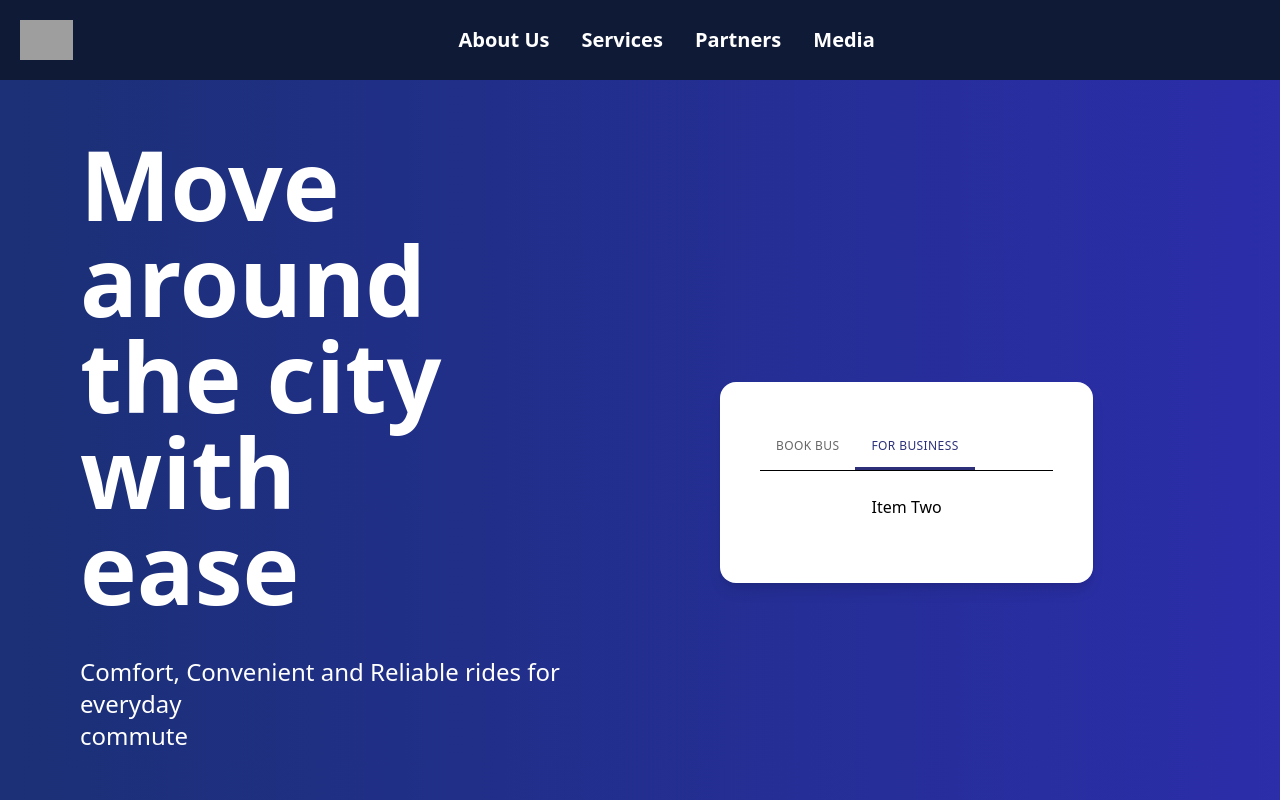
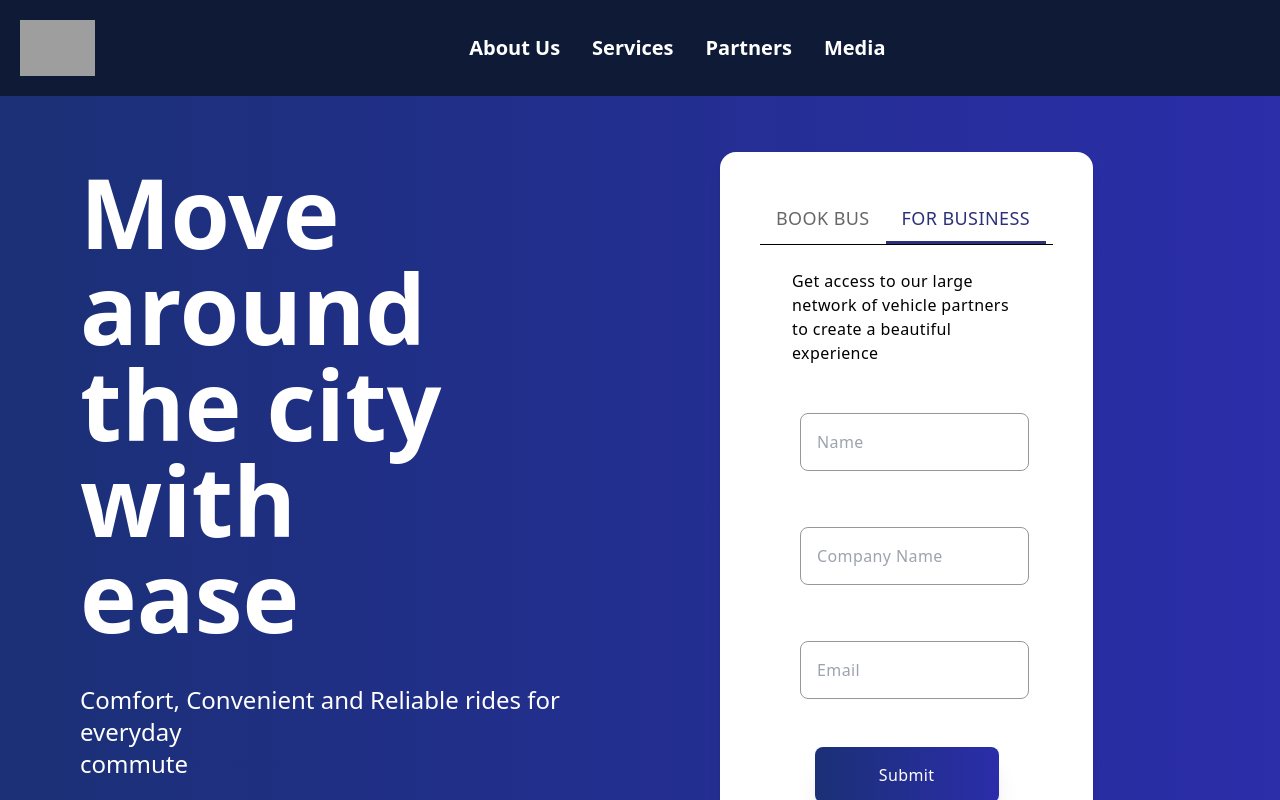
Before and after one commit to ImmArkorful/trober-web-app, a Next.js app: page / in a window 1280 px wide. Both pictures are taken after a click on the tab "FOR BUSINESS". Shown: the top 800 px of the page. Built offline with nearby package versions, Linux system fonts and the light colour scheme; grey boxes are pictures that could not be loaded.

Commit message:
feat: added logo to design

```diff
--- a/pages/Components/Common/form.tsx
+++ b/pages/Components/Common/form.tsx
@@ -82,11 +82,19 @@ const Form = ({ display }: FormProps) => {
             className={classes.tabs}
           >
             <Tab
-              label={<span className="text-xs">Book Bus</span>}
+              label={
+                <span className="text-xs md:text-base lg:text-lg">
+                  Book Bus
+                </span>
+              }
               {...a11yProps(0)}
             />
             <Tab
-              label={<span className="text-xs">For Business</span>}
+              label={
+                <span className="text-xs md:text-base lg:text-lg">
+                  For Business
+                </span>
+              }
               {...a11yProps(1)}
             />
           </Tabs>
@@ -147,7 +155,44 @@ const Form = ({ display }: FormProps) => {
           </div>
         </TabPanel>
         <TabPanel value={value} index={1}>
-          Item Two
+          <div className="flex flex-col items-center font-normal tracking-wide text-left lg:px-8">
+            <p className="pb-5 md:px-10 lg:px-0">
+              Get access to our large network of vehicle partners to create a
+              beautiful experience
+            </p>
+            <form
+              className="flex flex-col items-start w-full"
+              onSubmit={(e) => {
+                e.preventDefault();
+              }}
+            >
+              <input
+                type="text"
+                name="name"
+                placeholder="Name"
+                className="w-full py-4 pl-4 mx-2 border rounded-lg my-7 border-bordergray"
+              />
+              <input
+                type="text"
+                name="companyname"
+                placeholder="Company Name"
+                className="w-full py-4 pl-4 mx-2 border rounded-lg my-7 border-bordergray"
+              />
+              <input
+                type="text"
+                name="email"
+                placeholder="Email"
+                className="w-full py-4 pl-4 mx-2 border rounded-lg my-7 border-bordergray"
+              />
+              <button
+                className="self-center px-10 py-2 mt-5 text-white rounded-lg shadow-xl md:py-4 md:px-16 bg-gradient-to-r from-gradientstart to-gradientend"
+                type="submit"
+                value="Submit"
+              >
+                Submit
+              </button>
+            </form>
+          </div>
         </TabPanel>
       </div>
     </div>
--- a/pages/Components/header.tsx
+++ b/pages/Components/header.tsx
@@ -22,7 +22,7 @@ const Header: NextPage = () => {
         <div className="flex items-center justify-between ">
           <img
             alt=""
-            className="inline h-10"
+            className="inline h-8 md:h-14"
             src="https://res.cloudinary.com/troberapp-com/image/upload/v1665265209/Web%20app%20assets/Web/Trober_logo1_3_dhkgng.svg"
           />
           <BiMenu
```
